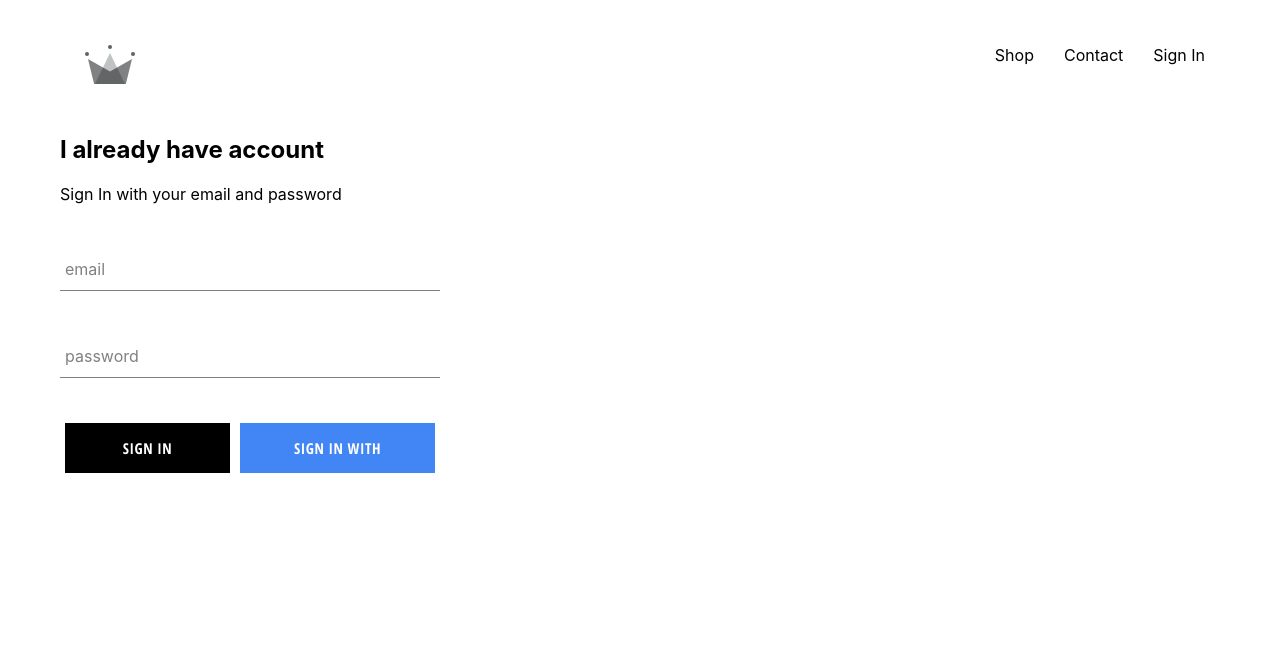
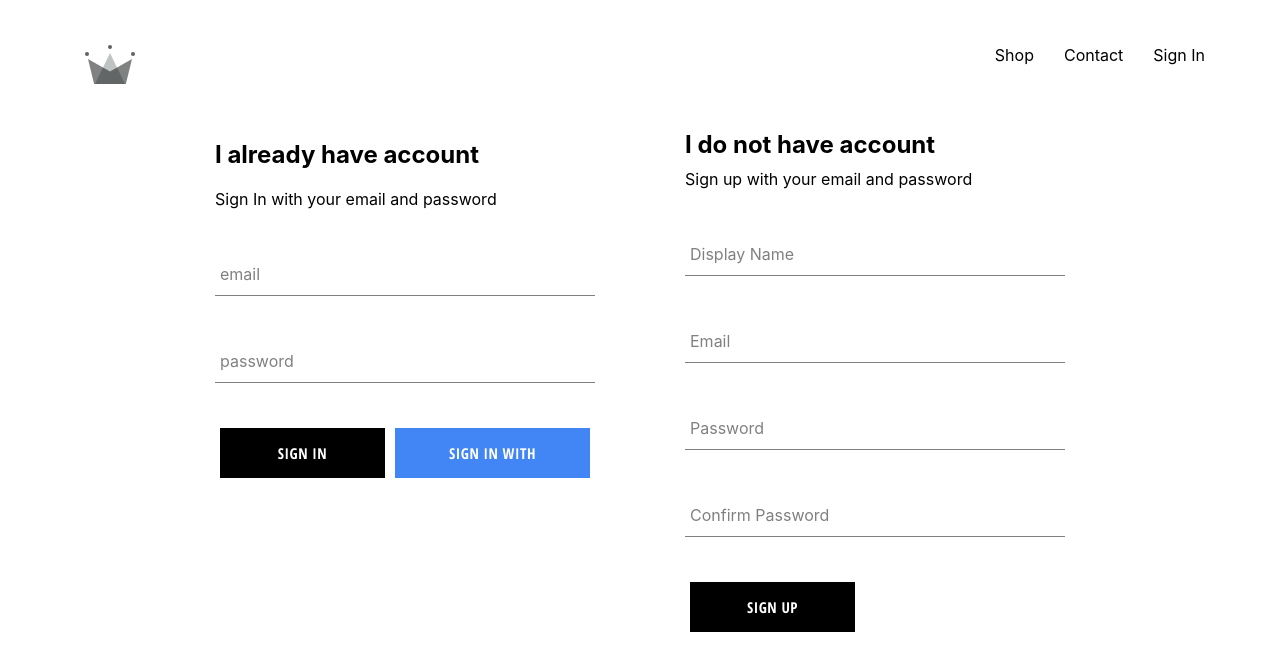
Before and after one commit to BojanMijatovic/Ecommerce, a React (Create React App) app: page /signIn in a window 1280 px wide. Shown: the top 670 px of the page. Built offline with nearby package versions, Linux system fonts and the light colour scheme; no server answers.

Commit message:
Sign Up With Email and Password

```diff
--- a/src/App.js
+++ b/src/App.js
@@ -7,7 +7,7 @@
 import Header from './components/header/Header';
 import SignInAndUpPage from './pages/signInAndUpPage/SignInAndUpPage';
 
-import { auth } from './firebase/firebase.utils';
+import { auth, createUserProfileDocument } from './firebase/firebase.utils';
 
 class App extends React.Component {
   constructor(props) {
@@ -20,9 +20,23 @@
   unsubscribeFromAuth = null;
 
   componentDidMount() {
-    auth.onAuthStateChanged((user) => {
-      this.setState({ currentUser: user });
-      console.log(user);
+    auth.onAuthStateChanged(async (userAuth) => {
+      if (userAuth) {
+        const userRef = await createUserProfileDocument(userAuth);
+
+        userRef.onSnapshot((snapShot) => {
+          this.setState({
+            currentUser: {
+              id: snapShot.id,
+              ...snapShot.data(),
+            },
+          });
+
+          console.log(this.state);
+        });
+      } else {
+        this.setState({ currentUser: userAuth });
+      }
     });
   }
 
--- /dev/null
+++ b/src/components/signUp/SignUp.js
@@ -0,0 +1,77 @@
+import React from 'react';
+import FormInput from '../formInput/FormInput';
+import CustomButton from '../customButton/CustomButton';
+import { auth, createUserProfileDocument } from '../../firebase/firebase.utils';
+import './SignUp.styles.scss';
+
+class SignUp extends React.Component {
+  constructor(props) {
+    super(props);
+
+    this.state = {
+      displayName: '',
+      email: '',
+      password: '',
+      confirmPassword: '',
+    };
+  }
+
+  handleSubmit = async (event) => {
+    event.preventDefault();
+    const { displayName, email, password, confirmPassword } = this.state;
+    if (password !== confirmPassword) {
+      alert("Password don't match");
+      return;
+    }
+    try {
+      const { user } = await auth.createUserWithEmailAndPassword(email, password);
+      await createUserProfileDocument(user, { displayName });
+      this.setState({
+        displayName: '',
+        email: '',
+        password: '',
+        confirmPassword: '',
+      });
+    } catch (error) {
+      console.log(error);
+    }
+  };
+
+  handleChange = (event) => {
+    const { name, value } = event.target;
+    this.setState({ [name]: value });
+  };
+
+  render() {
+    const { displayName, email, password, confirmPassword } = this.state;
+    return (
+      <div className='sign-up'>
+        <h2 className='title'>I do not have account</h2>
+        <span>Sign up with your email and password</span>
+        <form className='sign-up-form' onSubmit={this.handleSubmit}>
+          <FormInput
+            type='text'
+            name='displayName'
+            value={displayName}
+            onChange={this.handleChange}
+            label='Display Name'
+            required
+          />
+          <FormInput type='email' name='email' value={email} onChange={this.handleChange} label='Email' required />
+          <FormInput type='password' name='password' value={password} onChange={this.handleChange} label='Password' required />
+          <FormInput
+            type='password'
+            name='confirmPassword'
+            value={confirmPassword}
+            onChange={this.handleChange}
+            label='Confirm Password'
+            required
+          />
+          <CustomButton type='submit'>SIGN UP</CustomButton>
+        </form>
+      </div>
+    );
+  }
+}
+
+export default SignUp;
--- /dev/null
+++ b/src/components/signUp/SignUp.styles.scss
@@ -0,0 +1,8 @@
+.sign-up {
+    display: flex;
+    flex-direction: column;
+    width: 380px;
+    .title {
+        margin: 10px 0;
+    }
+}
--- a/src/firebase/firebase.utils.js
+++ b/src/firebase/firebase.utils.js
@@ -12,6 +12,31 @@
   measurementId: 'G-WEFJBR51YM',
 };
 
+export const createUserProfileDocument = async (userAuth, additionalData) => {
+  if (!userAuth) return;
+
+  const userRef = firestore.doc(`users/${userAuth.uid}`);
+  const snapShot = await userRef.get();
+
+  if (!snapShot.exists) {
+    const { displayName, email } = userAuth;
+    const createdAt = new Date();
+
+    try {
+      await userRef.set({
+        displayName,
+        email,
+        createdAt,
+        ...additionalData,
+      });
+    } catch (error) {
+      console.log('error creating user', error.message);
+    }
+  }
+
+  return userRef;
+};
+
 firebase.initializeApp(config);
 
 export const auth = firebase.auth();
--- a/src/pages/signInAndUpPage/SignInAndUpPage.js
+++ b/src/pages/signInAndUpPage/SignInAndUpPage.js
@@ -1,11 +1,13 @@
 import React from 'react';
 import './SignInAndUpPage.styles.scss';
 import SignIn from '../../components/signIn/SignIn';
+import SignUp from '../../components/signUp/SignUp';
 
 const signInAndUpPage = () => {
   return (
     <div className='sign-in-and-sign-up'>
       <SignIn />
+      <SignUp />
     </div>
   );
 };
--- a/src/pages/signInAndUpPage/SignInAndUpPage.styles.scss
+++ b/src/pages/signInAndUpPage/SignInAndUpPage.styles.scss
@@ -0,0 +1,6 @@
+.sign-in-and-sign-up {
+    width: 850px;
+    display: flex;
+    justify-content: space-between;
+    margin: 30px auto;
+}
```
